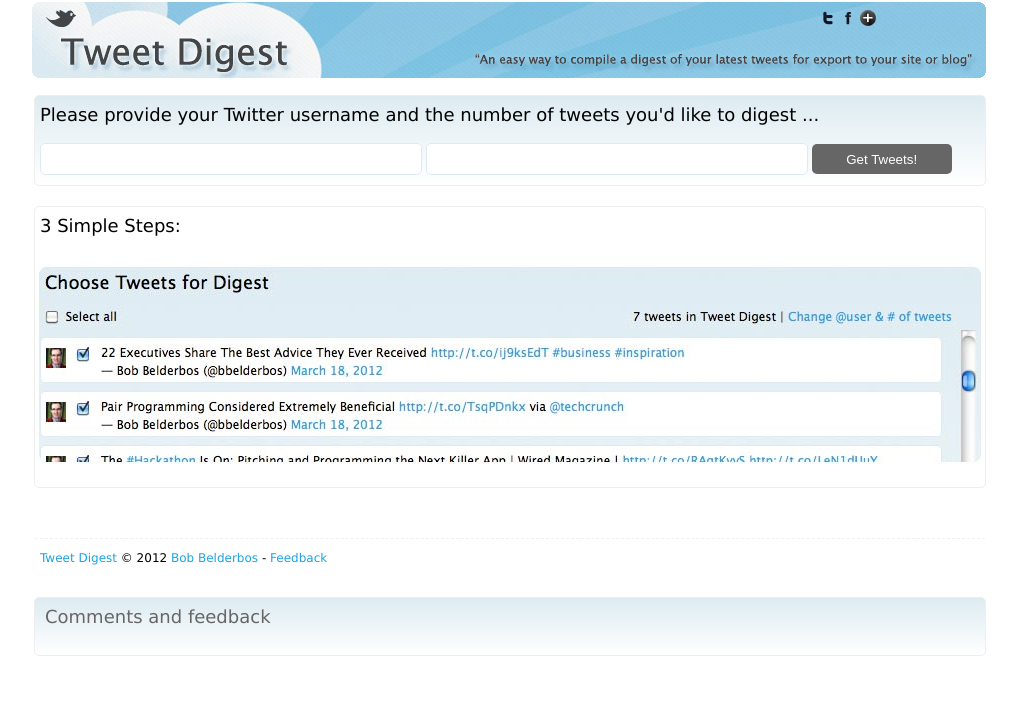
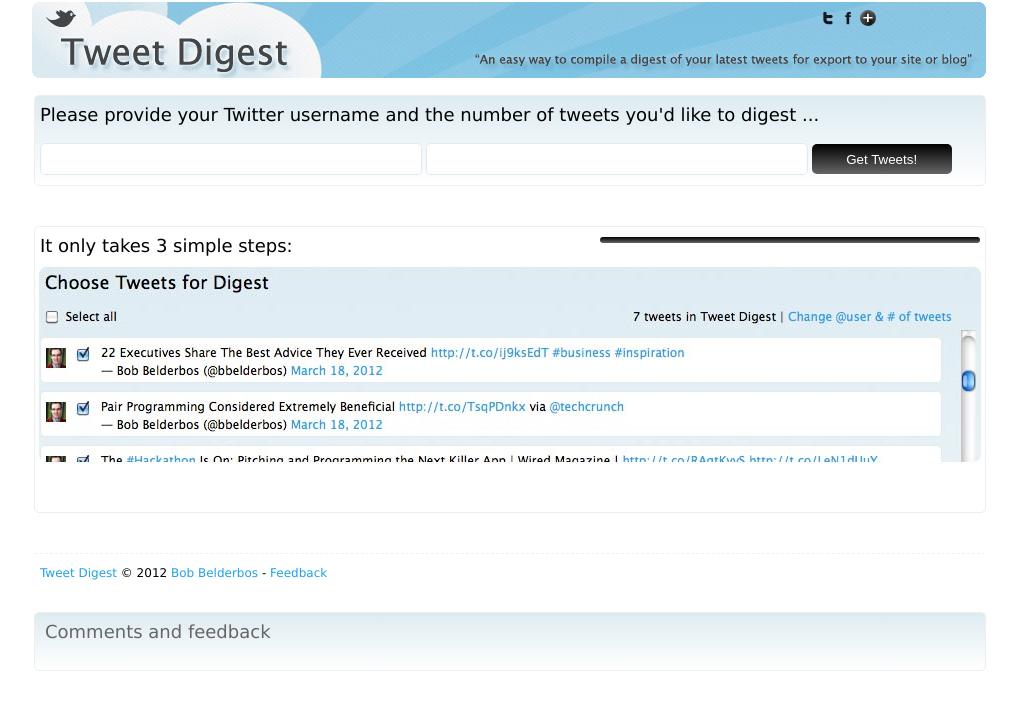
Before and after one commit to bbelderbos/Tweet-Digest, a PHP site: page / in a window 1280 px wide. Shown: the top 710 px of the page, without its empty margins (130-1147 px from the left). Run offline with PHP 8.4, Linux system fonts and the light colour scheme; some libraries are stand-ins or nearby versions.

Commit message:
tweaked slideshow

```diff
--- a/css/style.css
+++ b/css/style.css
@@ -12,8 +12,13 @@
   font-size: 1.5em;
 }
 #title {
-  font-size: 1.2em;
-  padding: 10px 5px;
+  float: right;
+  width: 364px;
+  color: #fff;
+  background-color: #666;
+  font-size: 1em;
+  padding: 3px 8px;
+  margin: 10px 5px;
 }
 h2#fbHeader {
   color: #666;
@@ -46,11 +51,21 @@
   height: 15px;
 }
 .submit {
-  background-color: #666;
   color: #fff;
   width: 140px;
   border: none;
 }
+.submit, #title {
+  background: #000; /* Old browsers */
+	background: -moz-linear-gradient(top,  #000 0%, #666 100%); /* FF3.6+ */
+	background: -webkit-gradient(linear, left top, left bottom, color-stop(0%,#000), color-stop(100%,#666)); /* Chrome,Safari4+ */
+	background: -webkit-linear-gradient(top, #000 0%,#666 100%); /* Chrome10+,Safari5.1+ */
+	background: -o-linear-gradient(top,  #000 0%,#666 100%); /* Opera 11.10+ */
+	background: -ms-linear-gradient(top, #000 0%,#666 100%); /* IE10+ */
+	background: linear-gradient(top, #000 0%,#666 100%); /* W3C */
+	filter: progid:DXImageTransform.Microsoft.gradient( startColorstr='#000', endColorstr='#666',GradientType=0 ); /* IE6-9 */
+}
+
 .submit:hover {
   color: #000;
   background-color: #ccc;
@@ -86,7 +101,7 @@
   clear: both;
   margin: 4px;
 }
-#twitter li, #twitter, #feedback, input, textarea, #slideshowWrapper {
+#twitter li, #twitter, #feedback, input, textarea, #slideshowWrapper, #title {
   border-radius: 5px;	-webkit-border-radius: 5px;	-moz-border-radius: 5px;
 }
 #twitter #tweets li {
@@ -128,11 +143,15 @@
 
 #slideshowWrapper {
   border: 1px solid #eee;
-  width: 950px; height: 280px;
-  clear: both; margin: 20px auto;
+  width: 950px; height: 285px;
+  clear: both; margin: 40px auto;
 }
+#slideshow {
+  clear: both;
+}
+
 #footer {clear: both; width: 940px;
-  margin: 50px auto 0 auto; padding: 10px 5px;
+  margin: 20px auto 0 auto; padding: 10px 5px;
   border-top: 1px dashed #f1f1f1;  }
 
 #shareHome {position: absolute; top: 10px; right: 110px;
--- a/footer.html
+++ b/footer.html
@@ -2,13 +2,13 @@
 
     <?php if(!$_GET): ?>
        <div id="slideshowWrapper">
-         <h2>3 Simple Steps:</h2>
+         <h2 style="float: left;">It only takes 3 simple steps:</h2>
          <div id="title"></div>
          <div id="slideshow" class="pics">
             <img src="img/step1.jpg" alt="Step 1: Choose the tweets for your digest" />
-            <img src="img/step2.jpg" alt="Step 2: Copy the generated html to clipboard" />
-            <img src="img/step3.jpg" alt="Step 2 (II): Other options you can copy over" />
-            <img src="img/step4.jpg" alt="Step 3. Paste the html code in your blog post, here an example of my blog" />
+            <img src="img/step2.jpg" alt="Step 2: Copy the generated html to your clipboard" />
+            <img src="img/step3.jpg" alt="Step 2/2: Include/ copy over Javascript and/or hashtags" />
+            <img src="img/step4.jpg" alt="Step 3. Use the html code in your blog or site, for example:" />
         </div>
       </div>
     <?php endif; ?>
--- a/header.html
+++ b/header.html
@@ -24,8 +24,7 @@
     <link rel="shortcut icon" href="img/ico_png.png" />
   </head>
   <body>
-    <?php if(!$_GET): ?>
-      <div id="fb-root"></div>
+    <div id="fb-root"></div>
       <script>(function(d, s, id) {
         var js, fjs = d.getElementsByTagName(s)[0];
         if (d.getElementById(id)) return;
@@ -33,7 +32,6 @@
         js.src = "//connect.facebook.net/en_US/all.js#xfbml=1&appId=295206020548504";
         fjs.parentNode.insertBefore(js, fjs);
       }(document, 'script', 'facebook-jssdk'));</script>
-    <?php endif; ?>
 
     <h1><a href="index.php" title="go home"><img src="img/banner.png" alt="Twitter Digest: an easy way to compile a digest of your latest tweets for export to your site or blog"></a></h1>
 
--- a/js/scripts.js
+++ b/js/scripts.js
@@ -1,6 +1,8 @@
 $(document).ready(function() {
 
   $('#slideshow').cycle({
+    delay:  3000,
+    speed:  500,
     before: onBefore
   })
 
```
Also changed, not shown: 1 other file.
